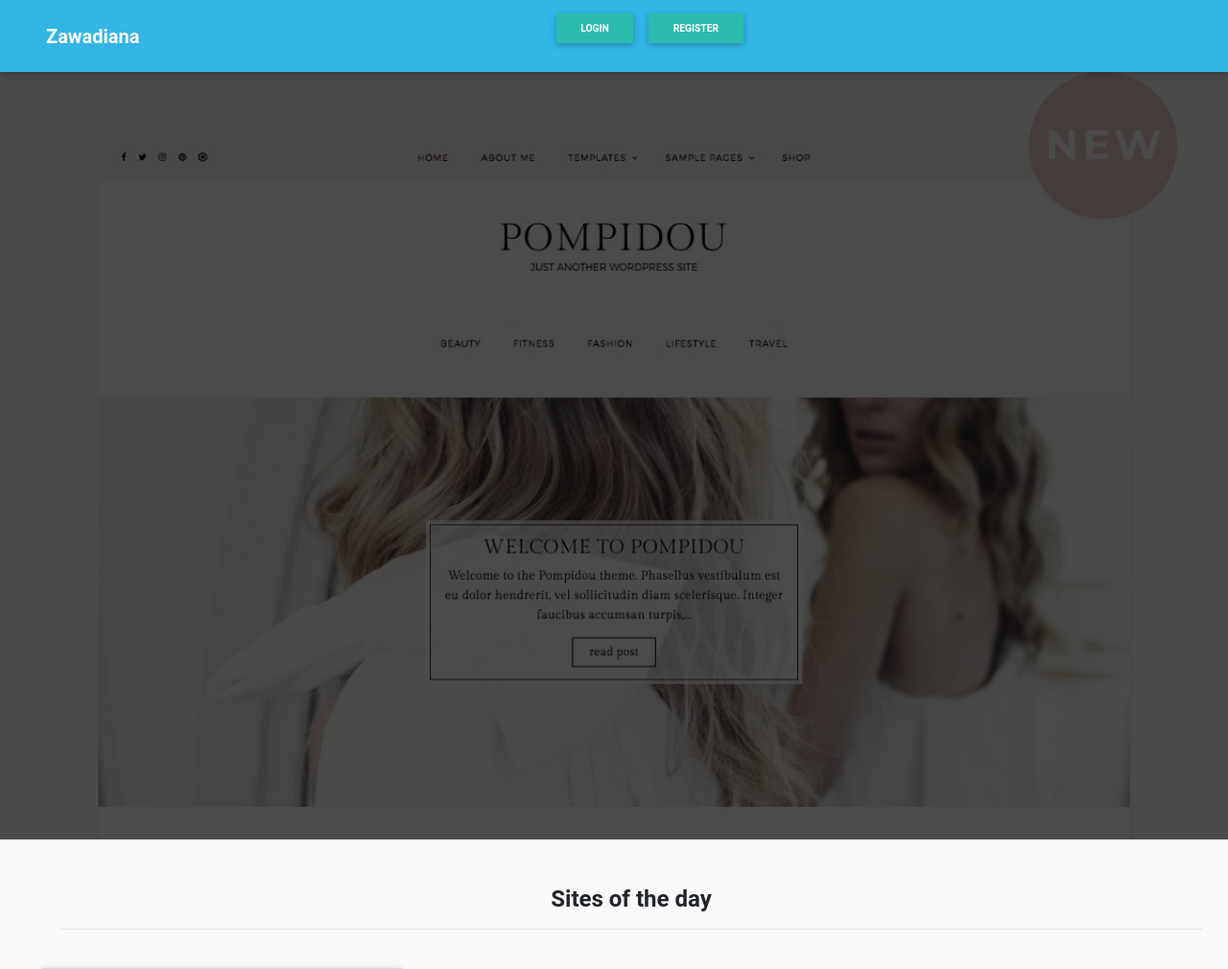
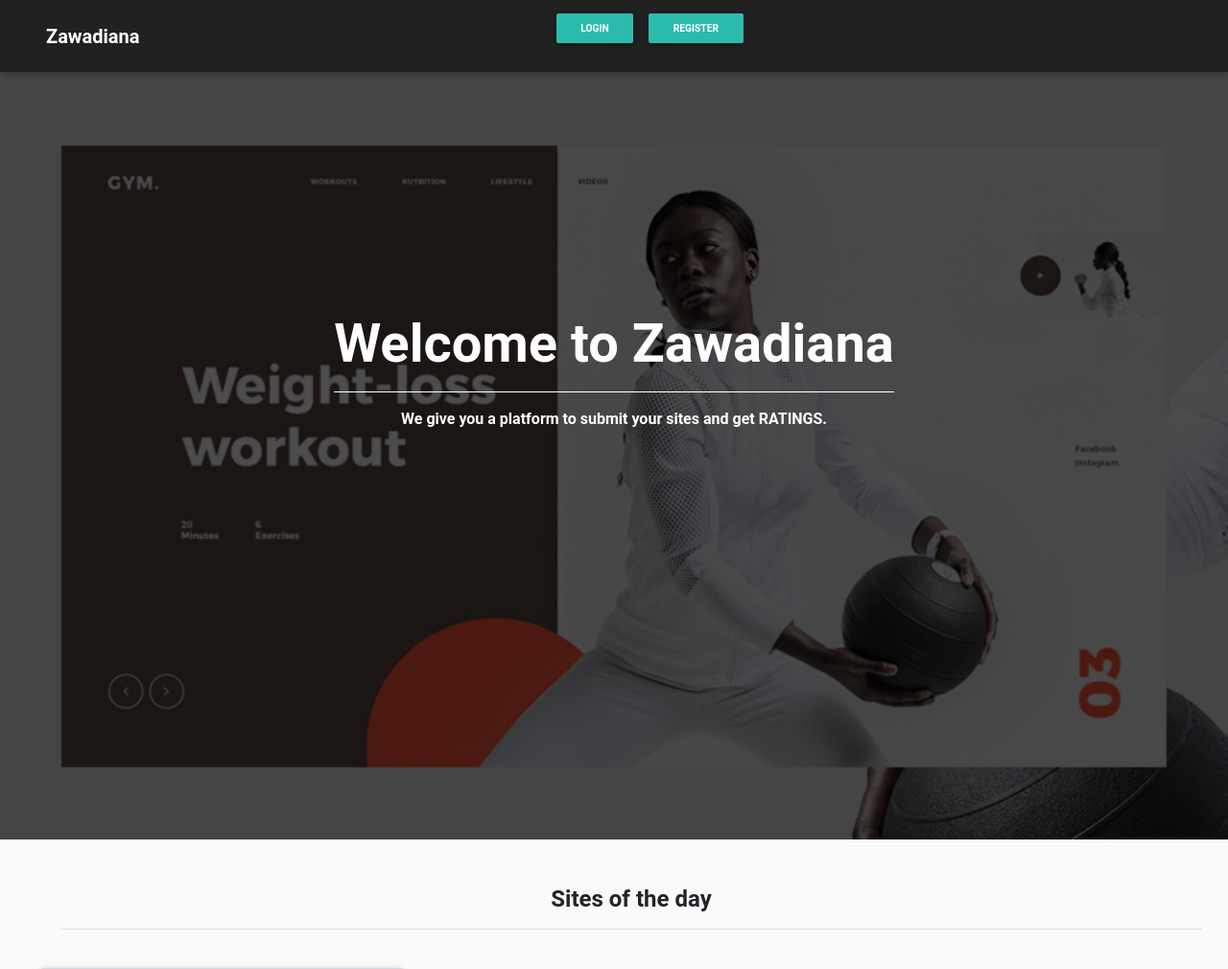
Before and after one commit to Gesare/Zawadiana, a Django app: template awwardapp/templates/index.html in a window 1280 px wide. Shown: the top 1010 px of the page at 96% size. Run offline with Django 3.2, Linux system fonts and the light colour scheme; the template is opened without the code that fills it: most values are stand-ins (such as "Sample title", 1, 10 or a date in 2020); grey boxes marked "Sample" are stand-in pictures; some libraries are stand-ins or nearby versions.

Commit message:
Making apperance

```diff
--- a/awwardapp/templates/index.html
+++ b/awwardapp/templates/index.html
@@ -2,13 +2,18 @@
 
 {% block content %}
 
-<div style="background:url('/media/images/a2.jpeg'); height: 100vh; background-size: cover; background-position: center;">
+<div style="background:url('/media/images/a1.png'); height: 100vh; background-size: cover; background-position: center;">
   <div id="intro">
     <div class="mask rgba-black-strong" style="height: 100vh;">
       <div class="container-fluid d-flex align-items-center justify-content-center h-50">
         <div class="row d-flex justify-content-center text-center">
           <div class="col-lg-12 pt-5 mt-5">
-
+          <br><br><br><br>
+           <!-- Heading -->
+              <h3 class="display-4 font-weight-bold white-text pt-5">Welcome to Zawadiana</h3>
+              <!-- Divider -->
+              <hr class="hr-light">
+              <p class="font-weight-bold white-text">We give you a platform to submit your sites and get RATINGS. </p>
           </div>
         </div>
       </div>
--- a/awwardapp/templates/navbar.html
+++ b/awwardapp/templates/navbar.html
@@ -1,4 +1,4 @@
-<nav class="pl-5 pr-5 navbar navbar-expand-lg navbar-dark bg-info sticky-top">
+<nav class="pl-5 pr-5 navbar navbar-expand-lg navbar-dark bg-dark sticky-top">
 
     <!-- Navbar brand -->
     <a class="navbar-brand font-weight-bold" href="{% url 'index' %}">Zawadiana</a>
--- a/awwardapp/templates/registration/login.html
+++ b/awwardapp/templates/registration/login.html
@@ -19,7 +19,7 @@
 </head>
 
 <!-- Sidebar/menu -->
-<nav class="w3-sidebar w3-collapse w3-blue w3-animate-left " style="z-index:3;width:250px; " id="mySidebar"><br>
+<nav class="w3-sidebar w3-collapse w3-black w3-animate-left " style="z-index:3;width:250px; " id="mySidebar"><br>
   <div class="w3-container">
     <a href="#" onclick="w3_close()" class="w3-hide-large w3-right w3-jumbo w3-padding w3-hover-grey" title="close menu">
       <i class="fa fa-remove"></i>
@@ -27,7 +27,7 @@
     <h4 class="w3-center"><b >ZAWADIANA ! </b></h4>
   </div>
   <div class="w3-bar-block">
-    <a href="/" onclick="w3_close()" class="w3-bar-item w3-button w3-padding w3-text-black"><i class="fa fa-home fa-fw w3-margin-right"></i>Home</a>
+    <a href="/" onclick="w3_close()" class="w3-bar-item w3-button w3-padding w3-text-blue"><i class="fa fa-home fa-fw w3-margin-right"></i>Home</a>
     <a href="/accounts/login" onclick="w3_close()" class="w3-bar-item w3-button w3-padding"><i class="fa fa-sign-in fa-fw w3-margin-right"></i>Sign in</a>
     <a href="/accounts/register" onclick="w3_close()" class="w3-bar-item w3-button w3-padding"><i class="fa fa-sign-in fa-fw w3-margin-right"></i>Register</a>
     <a href="/logout" onclick="w3_close()" class="w3-bar-item w3-button w3-padding"><i class="fa fa-sign-out fa-fw w3-margin-right"></i>Logout</a>
--- a/awwardapp/templates/registration/profile.html
+++ b/awwardapp/templates/registration/profile.html
@@ -18,7 +18,7 @@
 </head>
 
 <!-- Sidebar/menu -->
-<nav class="w3-sidebar w3-collapse w3-blue w3-animate-left " style="z-index:3;width:250px; " id="mySidebar"><br>
+<nav class="w3-sidebar w3-collapse w3-dark w3-animate-left " style="z-index:3;width:250px; " id="mySidebar"><br>
   <div class="w3-container">
     <a href="#" onclick="w3_close()" class="w3-hide-large w3-right w3-jumbo w3-padding w3-hover-grey" title="close menu">
       <i class="fa fa-remove"></i>
--- a/awwardapp/templates/registration/registration_form.html
+++ b/awwardapp/templates/registration/registration_form.html
@@ -18,7 +18,7 @@
 </head>
 
 <!-- Sidebar/menu -->
-<nav class="w3-sidebar w3-collapse w3-blue w3-animate-left " style="z-index:3;width:250px; " id="mySidebar"><br>
+<nav class="w3-sidebar w3-collapse w3-black w3-animate-left " style="z-index:3;width:250px; " id="mySidebar"><br>
   <div class="w3-container">
     <a href="#" onclick="w3_close()" class="w3-hide-large w3-right w3-jumbo w3-padding w3-hover-grey" title="close menu">
       <i class="fa fa-remove"></i>
@@ -26,7 +26,7 @@
     <h4 class="w3-center"><b >ZAWADIANA ! </b></h4>
   </div>
   <div class="w3-bar-block">
-    <a href="/" onclick="w3_close()" class="w3-bar-item w3-button w3-padding w3-text-black"><i class="fa fa-home fa-fw w3-margin-right"></i>Home</a>
+    <a href="/" onclick="w3_close()" class="w3-bar-item w3-button w3-padding w3-text-blue"><i class="fa fa-home fa-fw w3-margin-right"></i>Home</a>
     <a href="/accounts/login" onclick="w3_close()" class="w3-bar-item w3-button w3-padding"><i class="fa fa-sign-in fa-fw w3-margin-right"></i>Sign in</a>
     <a href="/accounts/register" onclick="w3_close()" class="w3-bar-item w3-button w3-padding"><i class="fa fa-sign-in fa-fw w3-margin-right"></i>Register</a>
     <a href="/logout" onclick="w3_close()" class="w3-bar-item w3-button w3-padding"><i class="fa fa-sign-out fa-fw w3-margin-right"></i>Logout</a>
--- a/static/css/basenews.css
+++ b/static/css/basenews.css
@@ -7,9 +7,6 @@ html, body {
   position: relative;
   min-height: 100%;
 }
-
-// Within style tags in your html file
-* { box-sizing: border-box; }
 
 .grid:after {
   content: '';
```
Also changed, not shown: static/favicon.png (deleted), static/favicon02.png (deleted).
